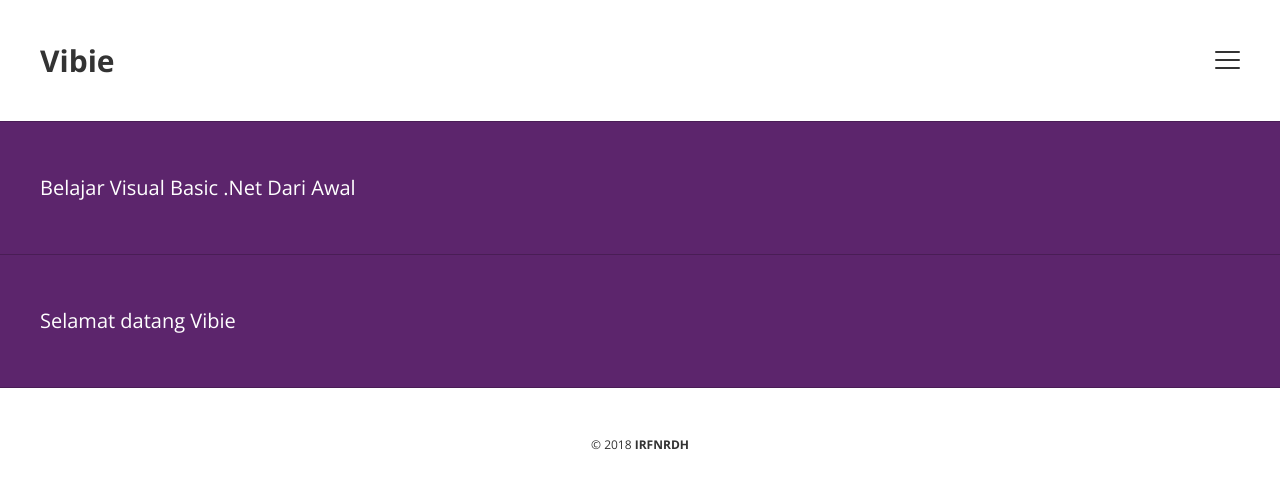
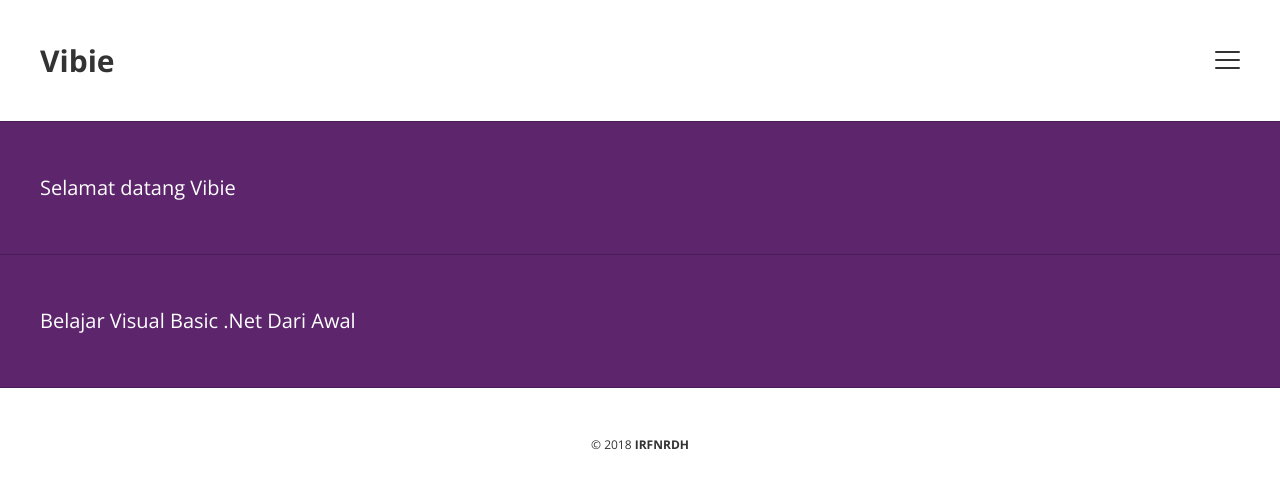
Before and after one commit to vibie/vibie.github.io, a Jekyll site: the page built from index.html, in a window 1280 px wide. Shown: the top 489 px of the page. Built offline with Jekyll 4.4.1, drawn with Linux system fonts in a browser that asks for light colours; the list of posts is cut into pages by our own code.

Commit message:
Update index.html

```diff
--- a/index.html
+++ b/index.html
@@ -5,7 +5,7 @@ title: Homepage
 
 <div id="home">
   <ul class="posts">
-    {% for post in paginator.posts %}
+    {% for post in paginator.posts reversed %}
     <li itemscope itemtype="http://schema.org/BlogPosting">
       <a href="{{ site.baseurl }}{{ post.url }}" itemprop="url">
         <div class="p-wrap">
```
